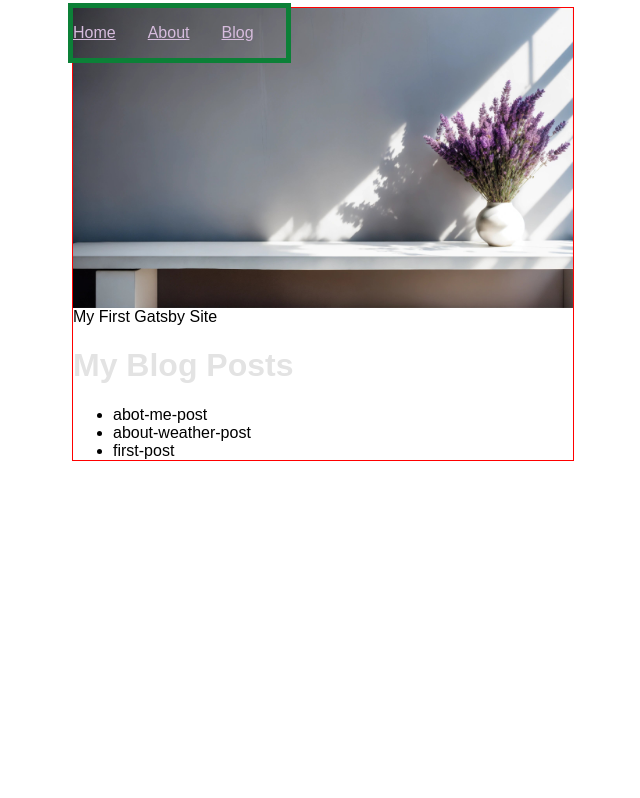
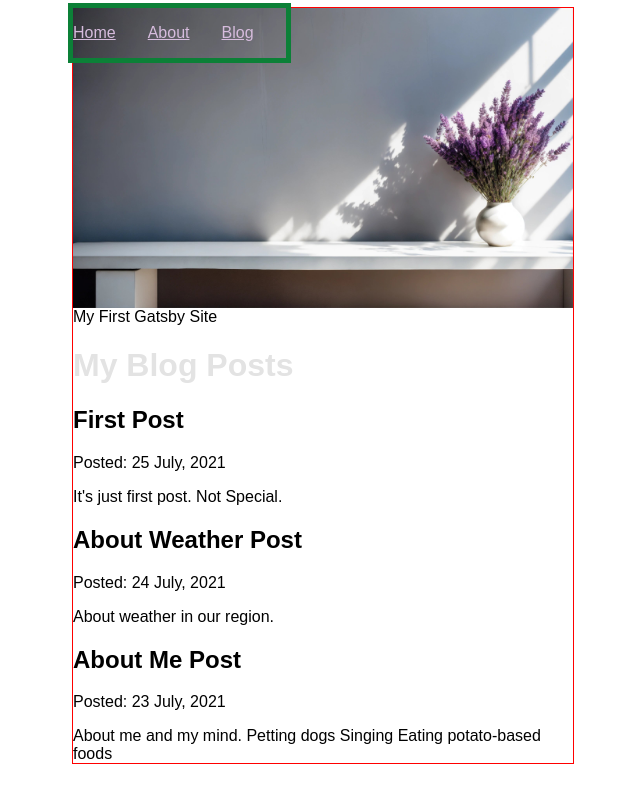
Before and after one commit to LyudmilaRomanchenko/my-first-gatsby-sity, a Gatsby site: page /blog in a window 1280 px wide. Shown: the whole page, without its empty margins (317-957 px from the left). Built offline with nearby package versions, Linux system fonts and the light colour scheme; Gatsby itself is replaced by a stand-in of ours.

Commit message:
add part 5

```diff
--- /dev/null
+++ b/blog/about-me-post.mdx
@@ -0,0 +1,11 @@
+---
+title: 'About Me Post'
+date: '2021-07-23'
+slug: 'about-me-post'
+---
+
+About **me** and my mind.
+
+-   Petting dogs
+-   Singing
+-   Eating potato-based foods
--- a/blog/about-weather-post.mdx
+++ b/blog/about-weather-post.mdx
@@ -0,0 +1,7 @@
+---
+title: 'About Weather Post'
+date: '2021-07-24'
+slug: 'about-weather-post'
+---
+
+About weather in our region.
--- a/blog/first-post.mdx
+++ b/blog/first-post.mdx
@@ -0,0 +1,7 @@
+---
+title: 'First Post'
+date: '2021-07-25'
+slug: 'first-post'
+---
+
+It's just first post. Not Special.
--- a/gatsby-config.js
+++ b/gatsby-config.js
@@ -16,5 +16,6 @@
                 path: `${__dirname}/blog`,
             },
         },
+        'gatsby-plugin-mdx',
     ],
 };
--- a/package.json
+++ b/package.json
@@ -16,9 +16,11 @@
     "clean": "gatsby clean"
   },
   "dependencies": {
+    "@mdx-js/react": "^2.3.0",
     "gatsby": "^5.13.2",
     "gatsby-adapter-netlify": "^1.1.3",
     "gatsby-plugin-image": "^3.13.1",
+    "gatsby-plugin-mdx": "^5.13.1",
     "gatsby-plugin-sharp": "^5.13.1",
     "gatsby-source-filesystem": "^5.13.1",
     "react": "^18.2.0",
--- a/src/pages/blog.js
+++ b/src/pages/blog.js
@@ -6,20 +6,27 @@
 const BlogPages = ({ data }) => {
     return (
         <Layout pageTitle={'My Blog Posts'}>
-            <ul>
-                {data.allFile.nodes.map((node) => (
-                    <li key={node.name}>{node.name}</li>
-                ))}
-            </ul>
+            {data.allMdx.nodes.map((node) => (
+                <article key={node.id}>
+                    <h2>{node.frontmatter.title}</h2>
+                    <p>Posted: {node.frontmatter.date}</p>
+                    <p>{node.excerpt}</p>
+                </article>
+            ))}
         </Layout>
     );
 };
 
 export const query = graphql`
     query {
-        allFile {
+        allMdx(sort: { frontmatter: { date: DESC } }) {
             nodes {
-                name
+                frontmatter {
+                    date(formatString: "D MMMM, YYYY")
+                    title
+                }
+                id
+                excerpt
             }
         }
     }
```
Also changed, not shown: blog/abot-me-post.mdx (deleted), 1 other file.
